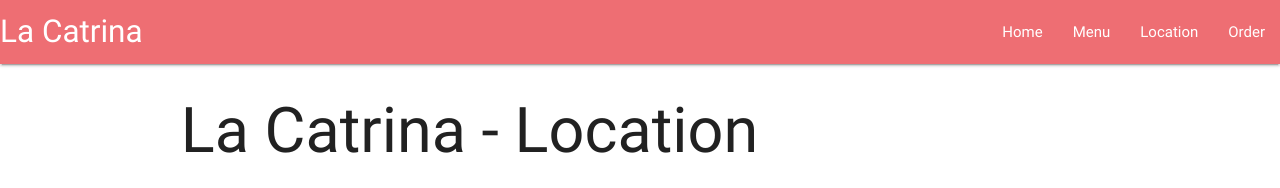
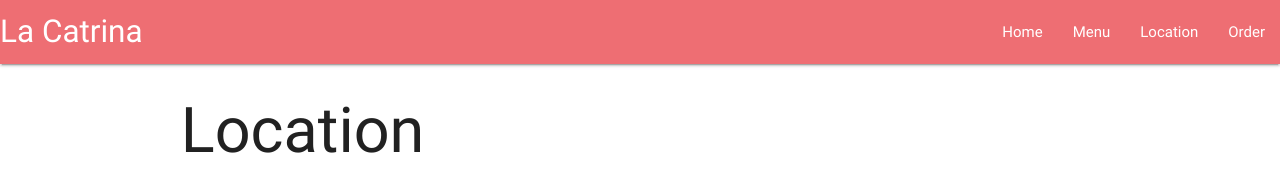
Before and after one commit to Parth/lacatrina, a plain HTML site: page location.html in a window 1280 px wide. Shown: the top 188 px of the page. Drawn offline with nearby package versions, Linux system fonts and the light colour scheme; grey boxes are pictures that could not be loaded.

Commit message:
Added meta viewport tag.

```diff
--- a/location.html
+++ b/location.html
@@ -1,6 +1,8 @@
 <!DOCTYPE html>
 <html>
 	<head>
+		<meta name="viewport" content="width=device-width, initial-scale=1.0"/>
+
 		<link rel="stylesheet" href="https://cdnjs.cloudflare.com/ajax/libs/materialize/0.100.2/css/materialize.min.css"/>
 		<link rel="stylesheet" href="/css/la-catrina.css"/>
 
@@ -21,7 +23,7 @@
 
 		<div class="container">
 			<div class="row">
-				<h1>La Catrina - Location</h1>
+				<h1>Location</h1>
 				<div class="col s12">
 					<div class="map-outer">
 						<div class="video-container">
```
